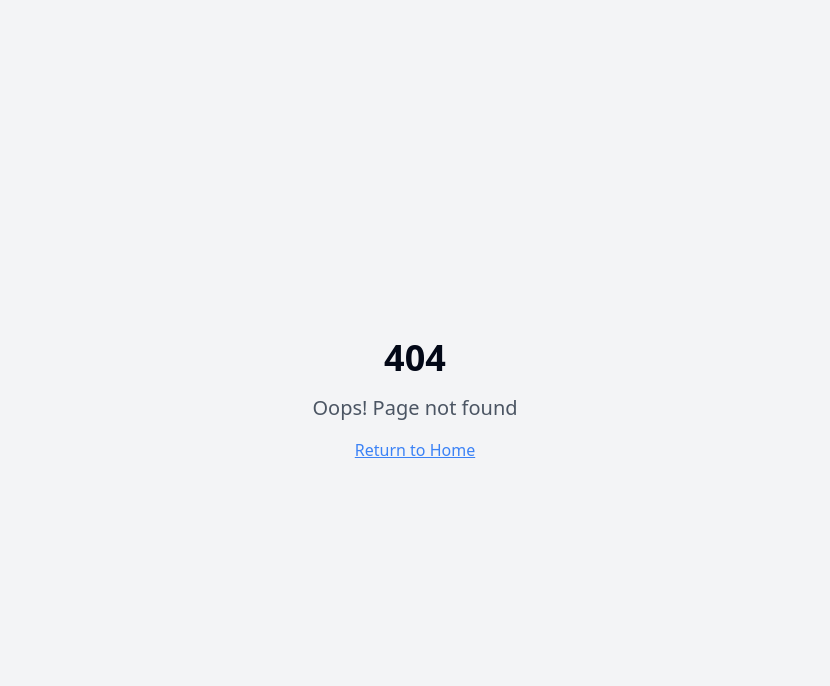
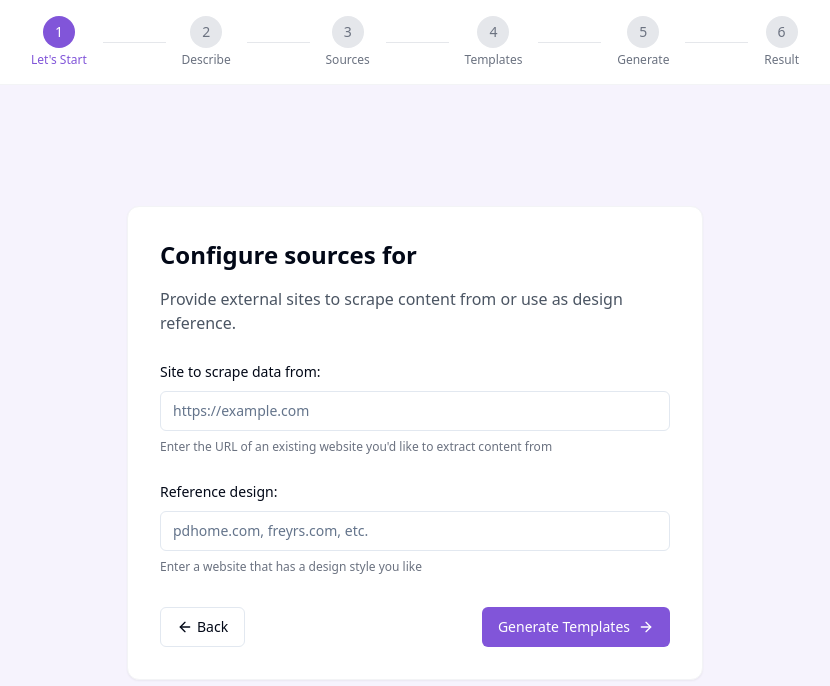
Before and after one commit to aditya2410-U/quicksite-snapper-fe44ceb7, a React (Vite) app: page /scrape in a window 1280 px wide. Before the commit this address had no page. Shown: the top 686 px of the page, without its empty margins (225-1055 px from the left). Built offline with nearby package versions, Linux system fonts and the light colour scheme.

Commit message:
feat: added scrape

```diff
--- a/src/App.tsx
+++ b/src/App.tsx
@@ -12,6 +12,7 @@ import TemplatePage from "./pages/TemplatePage";
 import GeneratingPage from "./pages/GeneratingPage";
 import ResultPage from "./pages/ResultPage";
 import NotFound from "./pages/NotFound";
+import ScrapePage from "./pages/ScrapePage";
 
 const queryClient = new QueryClient();
 
@@ -25,10 +26,10 @@ const App = () => (
           <Routes>
             <Route path="/" element={<Index />} />
             <Route path="/describe" element={<DescribePage />} />
+            <Route path="/scrape" element={<ScrapePage />} />
             <Route path="/templates" element={<TemplatePage />} />
             <Route path="/generating" element={<GeneratingPage />} />
             <Route path="/result" element={<ResultPage />} />
-            {/* ADD ALL CUSTOM ROUTES ABOVE THE CATCH-ALL "*" ROUTE */}
             <Route path="*" element={<NotFound />} />
           </Routes>
         </BrowserRouter>
--- a/src/components/StepIndicator.tsx
+++ b/src/components/StepIndicator.tsx
@@ -14,9 +14,10 @@ interface Step {
 const steps: Step[] = [
   { name: "Let's Start", number: 1, path: "/" },
   { name: "Describe", number: 2, path: "/describe" },
-  { name: "Templates", number: 3, path: "/templates" },
-  { name: "Generate", number: 4, path: "/generating" },
-  { name: "Result", number: 5, path: "/result" },
+  { name: "Sources", number: 3, path: "/scrape" },
+  { name: "Templates", number: 4, path: "/templates" },
+  { name: "Generate", number: 5, path: "/generating" },
+  { name: "Result", number: 6, path: "/result" },
 ];
 
 const StepIndicator: React.FC = () => {
--- a/src/components/WebsiteForm.tsx
+++ b/src/components/WebsiteForm.tsx
@@ -132,7 +132,7 @@ const WebsiteForm: React.FC = () => {
           </Select>
         </div>
 
-        <div className="space-y-2">
+        {/* <div className="space-y-2">
           <Label htmlFor="scrape-url" className="text-sm font-medium">
             Site to scrape data from:
           </Label>
@@ -158,7 +158,7 @@ const WebsiteForm: React.FC = () => {
             className="w-full"
           />
           <p className="text-xs text-gray-500">Enter a website that has a design style you like</p>
-        </div>
+        </div> */}
 
         <Button
           type="submit"
--- a/src/pages/DescribePage.tsx
+++ b/src/pages/DescribePage.tsx
@@ -76,7 +76,7 @@ const DescribePage: React.FC = () => {
       setGeneratedWebsites(uniqueTemplates);
       setCurrentStep(3);
       setIsLoading(false);
-      navigate("/templates");
+      navigate("/scrape");
     }, 1500); // Simulate 1.5 seconds of "AI" processing
   };
 
--- /dev/null
+++ b/src/pages/ScrapePage.tsx
@@ -0,0 +1,126 @@
+import React, { useState } from "react";
+import { useNavigate } from "react-router-dom";
+import { useBuilder } from "@/context/BuilderContext";
+import StepIndicator from "@/components/StepIndicator";
+import { Button } from "@/components/ui/button";
+import { Input } from "@/components/ui/input";
+import { Label } from "@/components/ui/label";
+import { ArrowLeft, ArrowRight, Loader2 } from "lucide-react";
+
+const ScrapePage: React.FC = () => {
+  const navigate = useNavigate();
+  const {
+    websiteName,
+    scrapeUrl,
+    setScrapeUrl,
+    referenceUrl,
+    setReferenceUrl,
+    setCurrentStep,
+    setIsLoading,
+    setGeneratedWebsites,
+    businessType
+  } = useBuilder();
+
+  const [isGenerating, setIsGenerating] = useState(false);
+
+  const handleBack = () => {
+    navigate("/describe");
+  };
+
+  const handleGenerateTemplates = () => {
+    setIsGenerating(true);
+
+    // Simulate template generation with a longer delay (5-8 seconds)
+    setTimeout(() => {
+      setCurrentStep(4);
+      setIsLoading(true); // This will trigger the loading state in the templates page
+      navigate("/templates");
+    }, 5000); // Random time between 5-8 seconds
+  };
+
+  return (
+    <div className="min-h-screen flex flex-col bg-secondary">
+      <div className="sticky top-0 z-10">
+        <StepIndicator />
+      </div>
+
+      <div className="flex-grow py-12 px-4 sm:px-6 flex items-center justify-center">
+        <div className="bg-white rounded-xl shadow-sm border border-gray-100 p-8 w-full max-w-xl mx-auto">
+          <h1 className="text-2xl font-bold mb-4">
+            Configure sources for <span className="text-primary">{websiteName}</span>
+          </h1>
+
+          <p className="text-gray-600 mb-6">
+            Provide external sites to scrape content from or use as design reference.
+          </p>
+
+          <div className="space-y-6">
+            <div className="space-y-2">
+              <Label htmlFor="scrape-url" className="text-sm font-medium">
+                Site to scrape data from:
+              </Label>
+              <Input
+                id="scrape-url"
+                placeholder="https://example.com"
+                value={scrapeUrl}
+                onChange={(e) => setScrapeUrl(e.target.value)}
+                className="w-full"
+              />
+              <p className="text-xs text-gray-500">
+                Enter the URL of an existing website you'd like to extract content from
+              </p>
+            </div>
+
+            <div className="space-y-2">
+              <Label htmlFor="reference-url" className="text-sm font-medium">
+                Reference design:
+              </Label>
+              <Input
+                id="reference-url"
+                placeholder="pdhome.com, freyrs.com, etc."
+                value={referenceUrl}
+                onChange={(e) => setReferenceUrl(e.target.value)}
+                className="w-full"
+              />
+              <p className="text-xs text-gray-500">
+                Enter a website that has a design style you like
+              </p>
+            </div>
+          </div>
+
+          <div className="mt-8 flex justify-between">
+            <Button
+              variant="outline"
+              onClick={handleBack}
+              className="flex items-center gap-1"
+              disabled={isGenerating}
+            >
+              <ArrowLeft className="h-4 w-4" />
+              Back
+            </Button>
+
+            <Button
+              onClick={handleGenerateTemplates}
+              disabled={isGenerating}
+              className="flex items-center gap-1 bg-primary hover:bg-primary/90"
+            >
+              {isGenerating ? (
+                <>
+                  <Loader2 className="h-4 w-4 mr-2 animate-spin" />
+                  Generating templates...
+                </>
+              ) : (
+                <>
+                  Generate Templates
+                  <ArrowRight className="h-4 w-4 ml-1" />
+                </>
+              )}
+            </Button>
+          </div>
+        </div>
+      </div>
+    </div>
+  );
+};
+
+export default ScrapePage;
```
